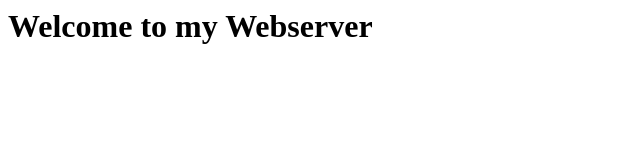
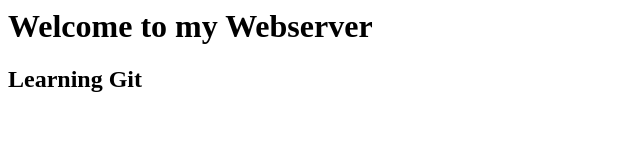
Before and after one commit to asifsyed14689/DevOps, a plain HTML site: page index.html in a window 1280 px wide. Shown: the whole page, without its empty margins (0-640 px from the left). Drawn offline with Linux system fonts and the light colour scheme.

Commit message:
Second Commit of file index.html

```diff
--- a/index.html
+++ b/index.html
@@ -4,6 +4,7 @@
 
 		<body>
 			<h1> Welcome to my Webserver </h1>
+			<h2> Learning Git </h2>
 
 		</body>
 </html>
```
